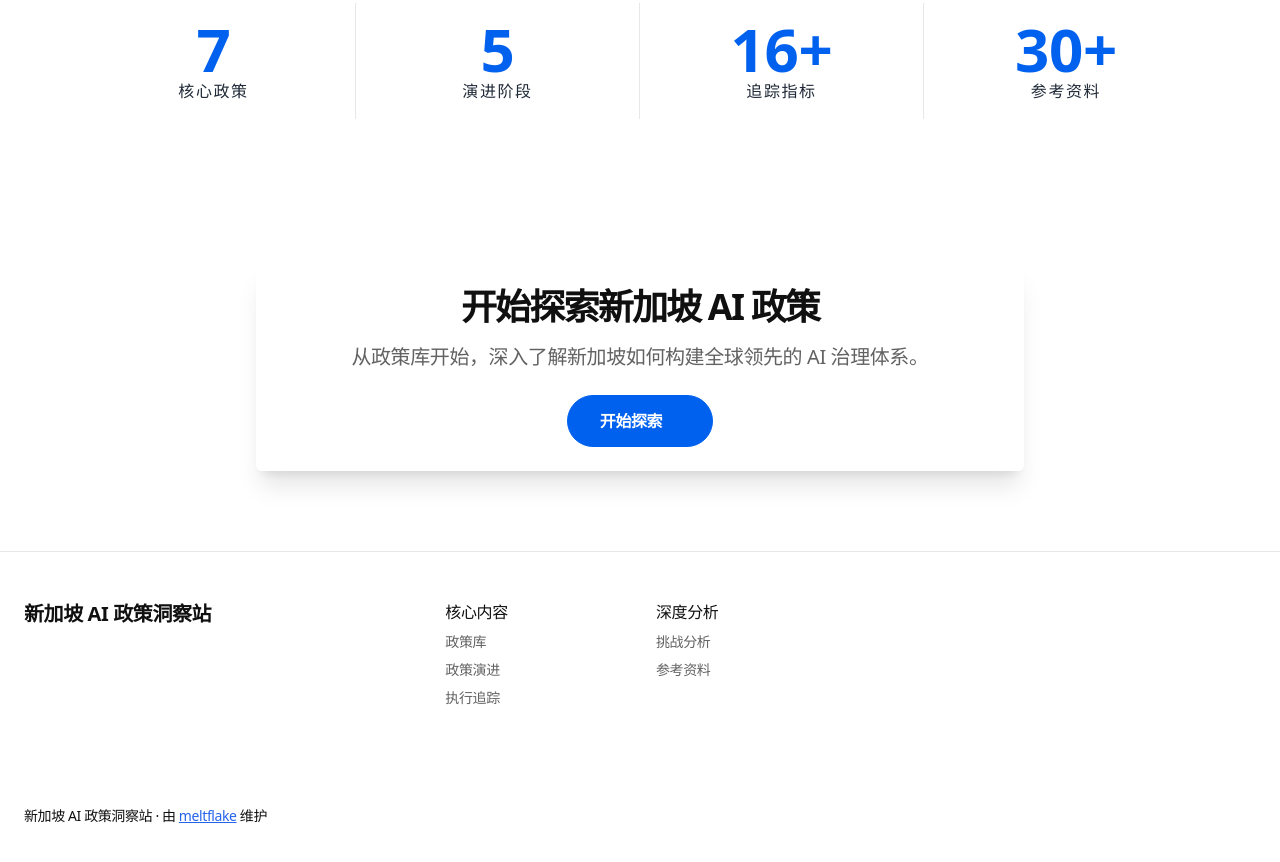
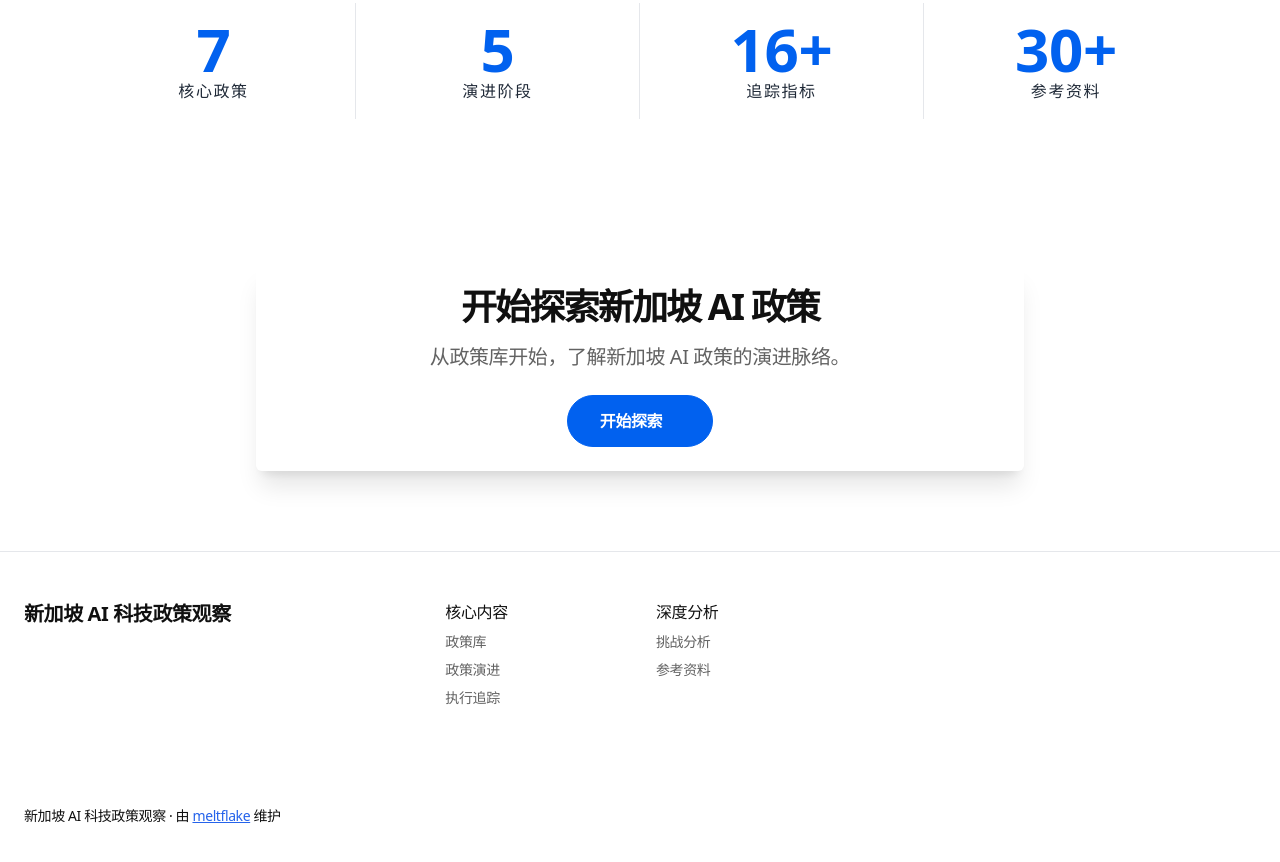
Before and after one commit to meltflake/aisg, an Astro site: page /aisg/ in a window 1280 px wide. Shown: the part 1312-2174 px from the top of the page. Built offline with nearby package versions, Linux system fonts and the light colour scheme; Astro itself is replaced by a stand-in of ours; some packages are replaced by stand-ins of ours; some icons are missing; what limax would draw is missing.

Commit message:
copy: rename to 新加坡 AI 科技政策观察, tone down all copy

```diff
--- a/src/config.yaml
+++ b/src/config.yaml
@@ -1,19 +1,19 @@
 site:
-  name: 新加坡 AI 政策洞察站
+  name: 新加坡 AI 科技政策观察
   site: 'https://meltflake.com'
   base: '/aisg'
   trailingSlash: false
 
 metadata:
   title:
-    default: 新加坡 AI 政策洞察站
-    template: '%s — 新加坡 AI 政策洞察站'
-  description: '中文世界最好的新加坡 AI 政策信息枢纽。全面追踪新加坡人工智能战略、政策法规与落地执行。'
+    default: 新加坡 AI 科技政策观察
+    template: '%s — 新加坡 AI 科技政策观察'
+  description: '持续整理新加坡 AI 相关政策、治理框架与落地执行情况。'
   robots:
     index: true
     follow: true
   openGraph:
-    site_name: 新加坡 AI 政策洞察站
+    site_name: 新加坡 AI 科技政策观察
     images:
       - url: '~/assets/images/default.png'
         width: 1200
--- a/src/navigation.ts
+++ b/src/navigation.ts
@@ -50,6 +50,6 @@ export const footerData = {
     { ariaLabel: 'RSS', icon: 'tabler:rss', href: getAsset('/rss.xml') },
   ],
   footNote: `
-    新加坡 AI 政策洞察站 · 由 <a class="text-blue-600 underline dark:text-muted" href="https://github.com/meltflake">meltflake</a> 维护
+    新加坡 AI 科技政策观察 · 由 <a class="text-blue-600 underline dark:text-muted" href="https://github.com/meltflake">meltflake</a> 维护
   `,
 };
--- a/src/pages/challenges/index.astro
+++ b/src/pages/challenges/index.astro
@@ -38,7 +38,7 @@ const challenges = [
 
 <Layout metadata={{ title: '挑战与约束分析' }}>
   <section class="px-4 py-16 sm:px-6 mx-auto lg:px-8 max-w-4xl">
-    <Headline title="⚠️ 挑战与约束分析" subtitle="尽管新加坡 AI 政策框架全球领先，但在执行层面仍面临六大核心挑战。" />
+    <Headline title="⚠️ 挑战与约束分析" subtitle="新加坡在推进 AI 战略过程中面临的六个核心挑战。" />
 
     <div class="space-y-6">
       {challenges.map((c) => (
--- a/src/pages/index.astro
+++ b/src/pages/index.astro
@@ -6,7 +6,7 @@ import Stats from '~/components/widgets/Stats.astro';
 import CallToAction from '~/components/widgets/CallToAction.astro';
 
 const metadata = {
-  title: '新加坡 AI 政策洞察站',
+  title: '新加坡 AI 科技政策观察',
   ignoreTitleTemplate: true,
 };
 ---
@@ -24,7 +24,7 @@ const metadata = {
     ]}
   >
     <Fragment slot="title">
-      🇸🇬 中文世界最好的<br /><span class="text-accent dark:text-white">新加坡 AI 政策</span>信息枢纽
+      🇸🇬 长期迭代的<br /><span class="text-accent dark:text-white">新加坡 AI 政策</span>信息整理
     </Fragment>
 
     <Fragment slot="subtitle">
@@ -36,7 +36,7 @@ const metadata = {
     id="features"
     tagline="核心内容"
     title="五大板块，深度解读新加坡 AI 政策"
-    subtitle="从政策文件到执行追踪，从挑战分析到参考资料，一站式获取全景信息。"
+    subtitle="政策文件、执行追踪、挑战分析、参考资料，持续更新。"
     items={[
       {
         title: '📋 AI 政策库',
@@ -92,7 +92,7 @@ const metadata = {
   >
     <Fragment slot="title">开始探索新加坡 AI 政策</Fragment>
     <Fragment slot="subtitle">
-      从政策库开始，深入了解新加坡如何构建全球领先的 AI 治理体系。
+      从政策库开始，了解新加坡 AI 政策的演进脉络。
     </Fragment>
   </CallToAction>
 </Layout>
```
